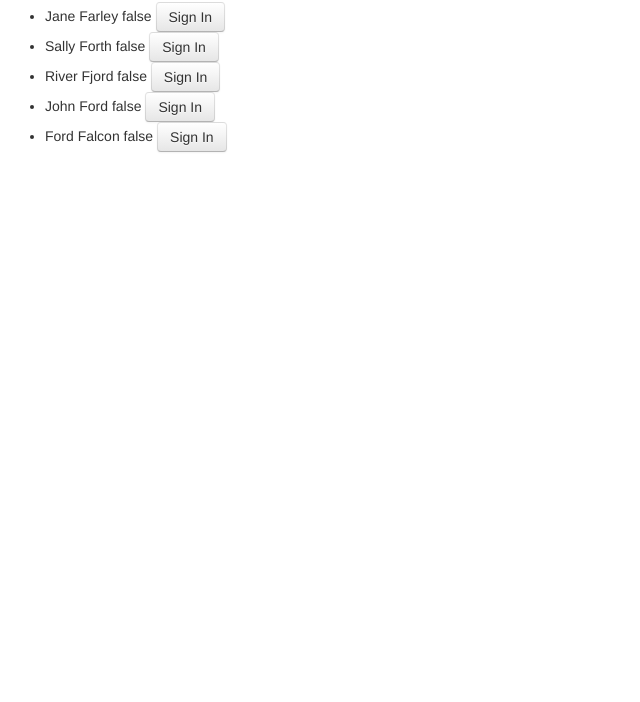
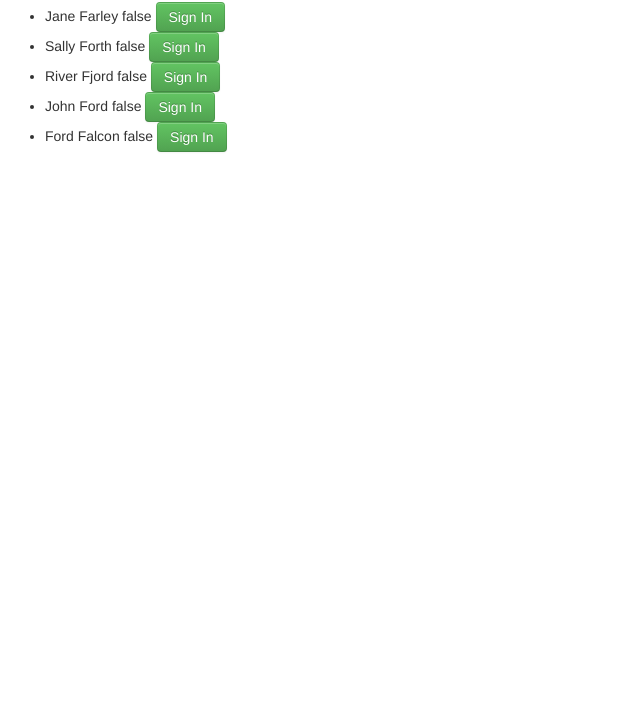
Before and after one commit to changemachine/Student_Attendance_NG_assess, a plain HTML site: page index.html in a window 1280 px wide. Shown: the part 98-800 px from the top of the page, without its empty margins (0-640 px from the left). Drawn offline with Linux system fonts and the light colour scheme.

Commit message:
add btn switch on sign-Out.

```diff
--- a/index.html
+++ b/index.html
@@ -43,7 +43,8 @@
           <ul>
             <li ng-repeat='student in students'>
               <span>{{ student.name }} {{ student.here }}
-                <a class="btn" ng-show="!student.here" ng-click="student.here = true">Sign In</a>
+                <a class="btn btn-success" ng-show="!student.here" ng-click="student.here = true">Sign In</a>
+                <a class="btn btn-danger" ng-show="student.here" ng-click="student.here = false">Sign Out</a>
               </span>
 
 
```
